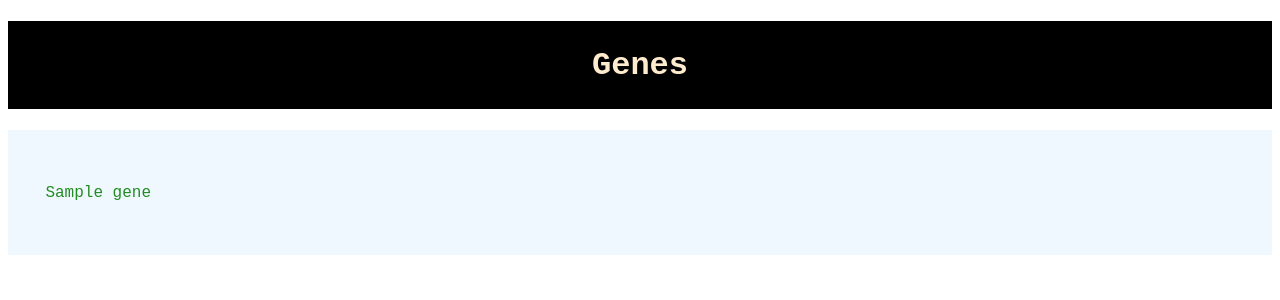
After one commit to nahian-147/GenePrediction, a Django app: template GenePrediction/GP/templates/GP/Genes.html in a window 1280 px wide. The commit adds this page. Shown: the top 300 px of the page. Run offline with Django 3.2, Linux system fonts and the light colour scheme; the template is opened without the code that fills it: most values are stand-ins (such as "Sample title", 1, 10 or a date in 2020).

Commit message:
Gene.html added

```diff
--- /dev/null
+++ b/GenePrediction/GP/file.txt
@@ -0,0 +1,3 @@
+<form method="POST" action="{% url 'GP:predict', username %}">{% csrf_token %}
+        <input type="text" name="username">
+        <input type="submit" name="submit">
--- /dev/null
+++ b/GenePrediction/GP/templates/GP/Genes.html
@@ -0,0 +1,39 @@
+<!DOCTYPE html>
+
+<head>
+	<title>Genes</title>
+	<style>
+		.genes{
+			background-color: aliceblue;
+			color: forestgreen;
+			font-family: 'Courier New', Courier, monospace;
+			padding: 2%;
+		}
+		h1{
+			background-color: black;
+			color: blanchedalmond;
+			font-family: 'Courier New', Courier, monospace;
+			padding: 2%;
+			text-align: center;
+		}
+		p{
+			padding: 1%;
+			overflow-wrap: normal;
+		}
+	</style>
+</head>
+
+<body>
+	<div>
+		<h1>Genes</h1>
+	</div>
+	<div class="genes">
+		{% for genes in orfs %}
+			<p>{% for el in genes %}
+				{{el}}<br>
+			{% endfor %}</p>
+		{% endfor %}
+	</div>
+</body>
+
+</html>
--- a/GenePrediction/GP/templates/GP/home.html
+++ b/GenePrediction/GP/templates/GP/home.html
@@ -6,9 +6,7 @@
 </head>
 <h1>GENE PREDICTION</h1>
 
-<form method="POST" action="{% url 'GP:predict', username %}">{% csrf_token %}
-        <input type="text" name="username">
-        <input type="submit" name="submit">
+
 </form>
 
 </html>
--- a/GenePrediction/GP/urls.py
+++ b/GenePrediction/GP/urls.py
@@ -3,4 +3,5 @@ from . import views
 
 urlpatterns = [
     path('', views.home,name='home'),
+    path('Genes/',views.predict,name='gene')
 ]
```
Also changed, not shown: GenePrediction/GP/ORF.py (added, +10 -0 lines), GenePrediction/GP/views.py (+16 -2 lines), 1 other file.
